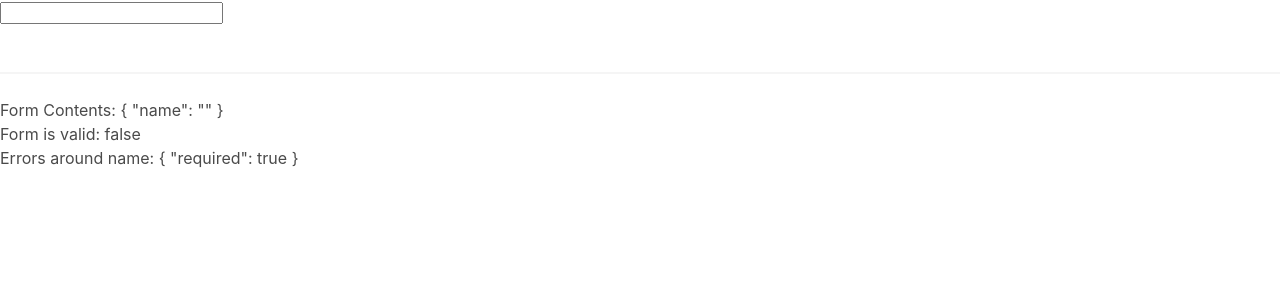
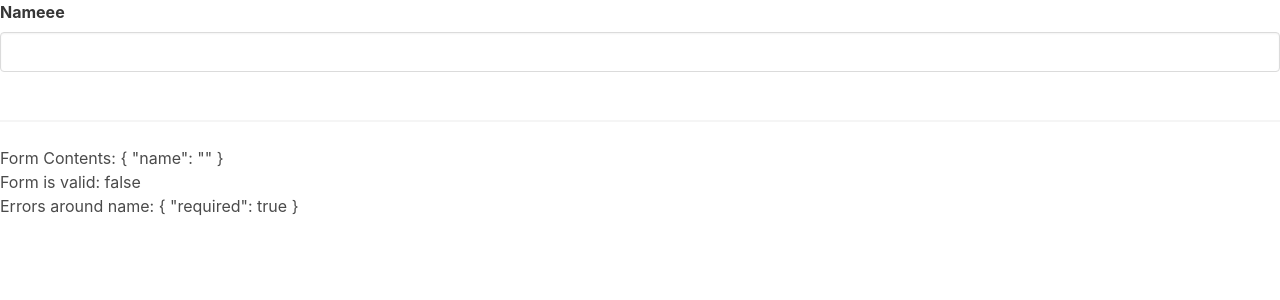
Before and after one commit to SoyUnAlumno/uReactiveFormsCreditCard, an Angular app: page / in a window 1280 px wide. Shown: the top 300 px of the page. Built offline with nearby package versions, Linux system fonts and the light colour scheme.

Commit message:
add style to validation messages

```diff
--- a/src/app/card-form/card-form.component.html
+++ b/src/app/card-form/card-form.component.html
@@ -1,6 +1,6 @@
 <form [formGroup]="cardForm">
     <!-- Passes entire control (name = new FormControl) down to the component-->
-  <app-input [control]="cardForm.controls['name']"></app-input>
+  <app-input label="Nameee" [control]="cardForm.controls['name']"></app-input>
 </form>
 
 <br />
--- a/src/app/input/input.component.html
+++ b/src/app/input/input.component.html
@@ -1,18 +1,31 @@
 <div class="field">
-  <input [formControl]="control" />
+  <label class="label">{{ label }}</label>
+  <div class="control">
+    <input
+      class="input is-danger"
+      [formControl]="control"
+      [ngClass]="{
+        'is-danger': showErrors()
+      }"
+    />
+  </div>
   <!-- Checks if errors is null-->
-  <ng-container *ngIf="control.dirty && control.touched && control.errors">
-    <div *ngIf="control.errors['required']">Value is required</div>
-    <div *ngIf="control.errors['minlength']">
+  <ng-container class="help is-danger" *ngIf="showErrors()">
+    <div class="help is-danger" *ngIf="control.errors['required']">
+      Value is required
+    </div>
+    <div class="help is-danger" *ngIf="control.errors['minlength']">
       Value must be longer (entered:
       {{ control.errors["minlength"]["actualLength"] }} | minimum:
       {{ control.errors["minlength"]["requiredLength"] }})
     </div>
-    <div *ngIf="control.errors.maxlength">
-      Value entered is {{ control.errors.maxlength.actualLength }} characters
-      long, but it cannot be longer than
-      {{ control.errors.maxlength.requiredLength }} characters.
+    <div class="help is-danger" *ngIf="control.errors.maxlength">
+      Value entered is
+      {{ control.errors.maxlength.actualLength }} characters long, but it cannot
+      be longer than {{ control.errors.maxlength.requiredLength }} characters.
     </div>
-    <div *ngIf="control.errors.pattern">Invalid format.</div>
+    <div class="help is-danger" *ngIf="control.errors.pattern">
+      Invalid format.
+    </div>
   </ng-container>
 </div>
--- a/src/app/input/input.component.ts
+++ b/src/app/input/input.component.ts
@@ -8,10 +8,15 @@ import { FormControl } from '@angular/forms';
 })
 export class InputComponent implements OnInit {
 @Input() control: any;
+@Input() label: string = '';
   constructor() { }
 
   ngOnInit(): void {
-    console.log("type of controls")
-    console.log(this.control);
+
+  }
+
+  showErrors() {
+    const { dirty, touched, errors } = this.control;
+    return dirty && touched && errors;
   }
 }
```
